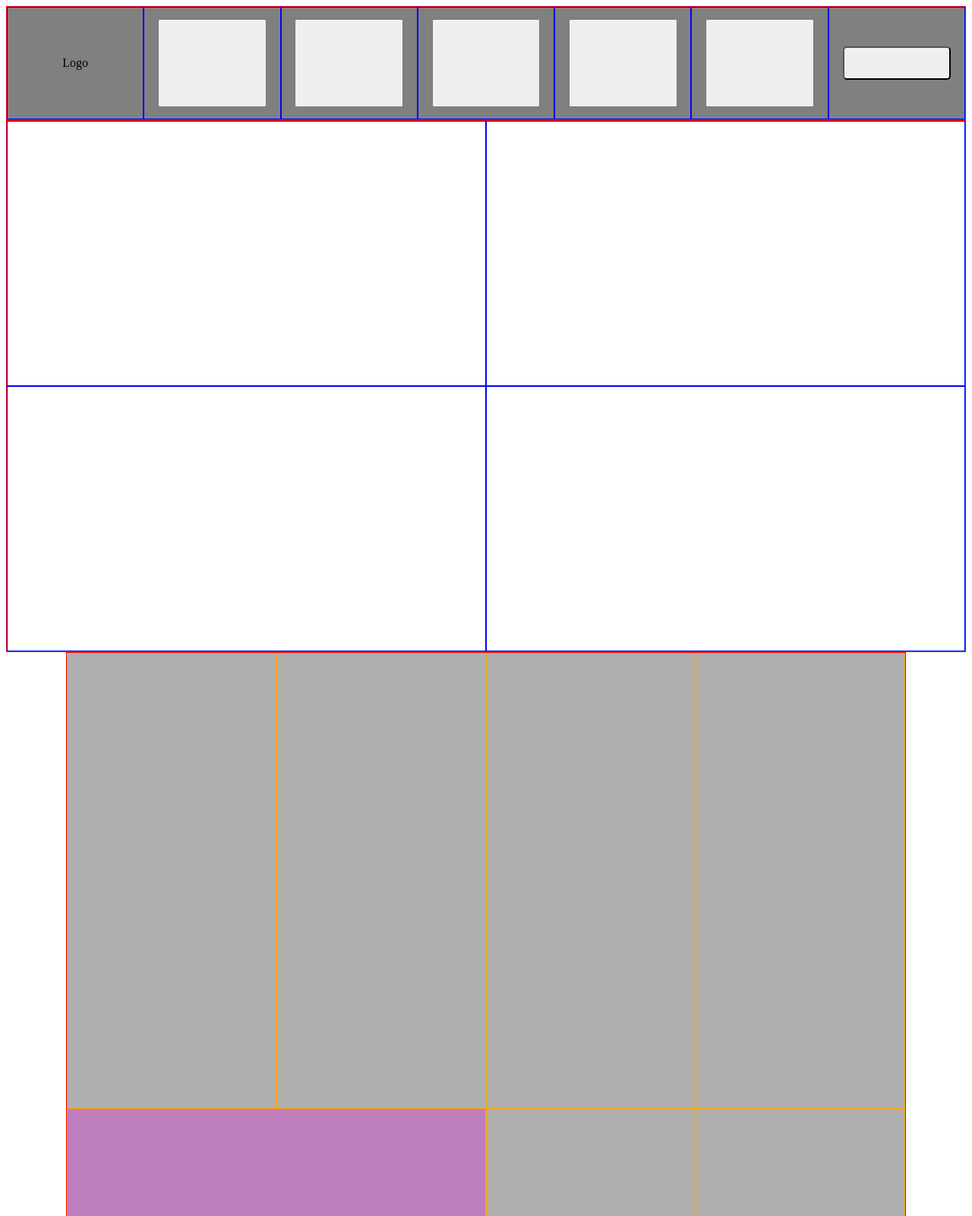
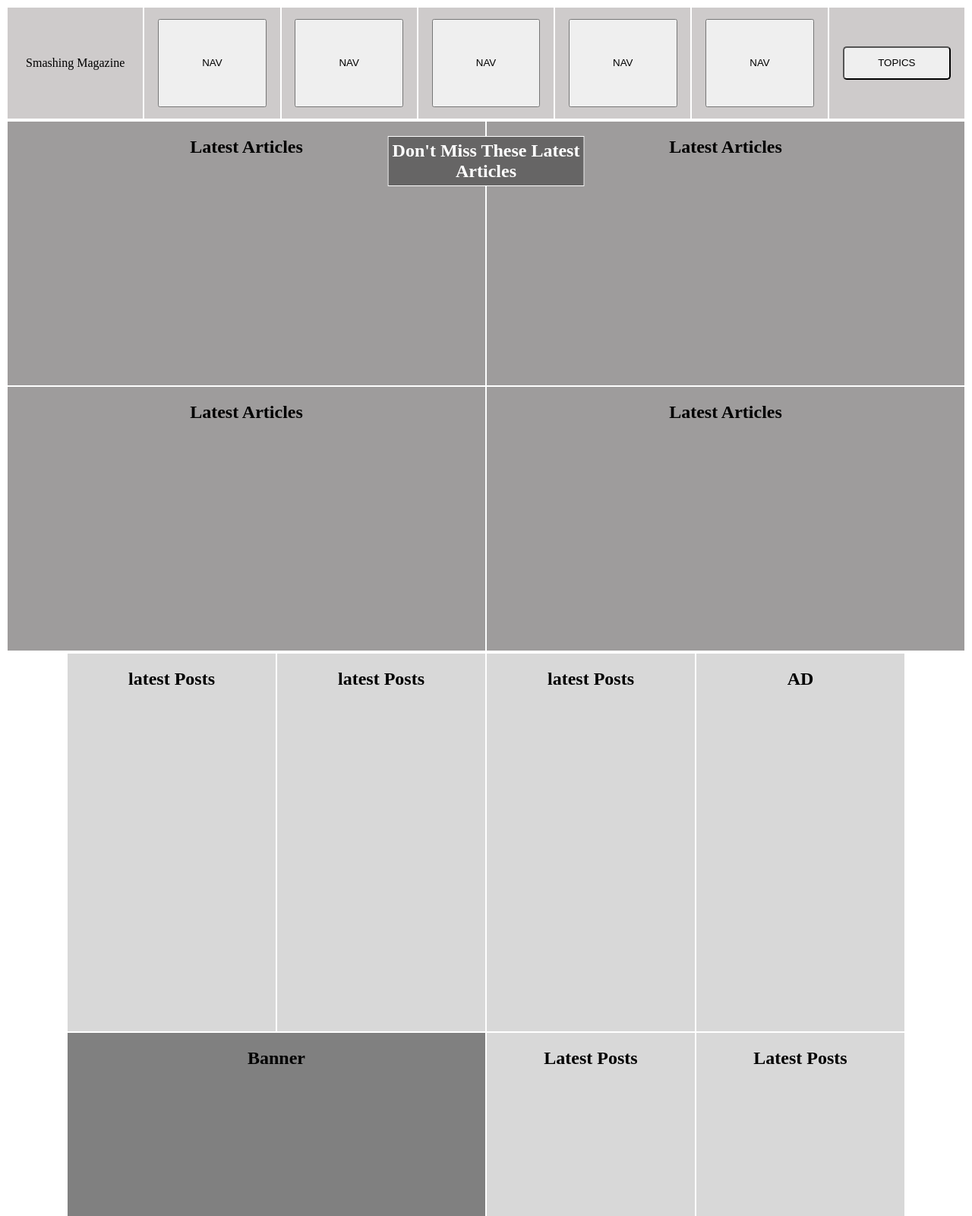
Before and after one commit to Ricala/design-teardown, a plain HTML site: page index.html in a window 1280 px wide. Shown: the top 1600 px of the page at 76% size. Drawn offline with Linux system fonts and the light colour scheme; a web font is replaced by a local one.

Commit message:
Add backgrounds, add font, add element titles

```diff
--- a/index.html
+++ b/index.html
@@ -2,97 +2,98 @@
 <head>
   <title>Design Teardown Ricala</title>
   <link rel="stylesheet" href="styles.css">
+  <link href="https://fonts.googleapis.com/css?family=ZCOOL+XiaoWei" rel="stylesheet">
 </head>
 
 <body>
   <div class="container">
     <nav class="nav-bar">
-      <div class="logo">Logo</div>
-      <div><button class="nav-btn"></button></div>
-      <div><button class="nav-btn"></button></div>
-      <div><button class="nav-btn"></button></div>
-      <div><button class="nav-btn"></button></div>
-      <div><button class="nav-btn"></button></div>
-      <div><button class="topic-btn"></button></div>
+      <div class="logo">Smashing Magazine</div>
+      <div><button class="nav-btn">NAV</button></div>
+      <div><button class="nav-btn">NAV</button></div>
+      <div><button class="nav-btn">NAV</button></div>
+      <div><button class="nav-btn">NAV</button></div>
+      <div><button class="nav-btn">NAV</button></div>
+      <div><button class="topic-btn">TOPICS</button></div>
     </nav>
 
     <section class="latest-articles">
-      <div class="latest-art"></div>
-      <div class="latest-art"></div>
-      <div class="latest-art"></div>
-      <div class="latest-art"></div>
+      <h2 class="alert">Don't Miss These Latest<br>Articles</h2>
+      <div class="latest-art"><h2>Latest Articles</h2></div>
+      <div class="latest-art"><h2>Latest Articles</h2></div>
+      <div class="latest-art"><h2>Latest Articles</h2></div>
+      <div class="latest-art"><h2>Latest Articles</h2></div>
     </section>
 
     <section class="main-articles">
-        <div class="each-main-art"></div>
-        <div class="each-main-art"></div>
-        <div class="each-main-art"></div>
-        <div class="each-main-art ad"></div>
-        <div class="content-banner"></div>
-        <div class="each-main-art"></div>
-        <div class="each-main-art"></div>
-        <div class="each-main-art"></div>
-        <div class="each-main-art"></div>
-        <div class="content-banner"></div>
+        <div class="each-main-art"><h2>latest Posts</h2></div>
+        <div class="each-main-art"><h2>latest Posts</h2></div>
+        <div class="each-main-art"><h2>latest Posts</h2></div>
+        <div class="each-main-art ad"><h2>AD</h2></div>
+        <div class="content-banner"><h2>Banner</h2></div>
+        <div class="each-main-art"><h2>Latest Posts</h2></div>
+        <div class="each-main-art"><h2>Latest Posts</h2></div>
+        <div class="each-main-art"><h2>Latest Posts</h2></div>
+        <div class="each-main-art"><h2>Latest Posts</h2></div>
+        <div class="content-banner"><h2>banner</h2></div>
     </section>
 
-    <div class="main-banner"></div>
+    <div class="main-banner"><h1>Large Banner</h1></div>
 
-    <section class="person-otw"></section>
+    <section class="person-otw"><h2>Person of the Week</h2></section>
 
     <section class="comm-articles">
-      <div class="each-comm-article"></div>
-      <div class="each-comm-article"></div>
-      <div class="each-comm-article"></div>
-      <div class="each-comm-article"></div>
-      <div class="each-comm-article"></div>
-      <div class="each-comm-article"></div>
+      <div class="each-comm-article"><h2>Community Article</h2></div>
+      <div class="each-comm-article"><h2>Community Article</h2></div>
+      <div class="each-comm-article"><h2>Community Article</h2></div>
+      <div class="each-comm-article"><h2>Community Article</h2></div>
+      <div class="each-comm-article"><h2>Community Article</h2></div>
+      <div class="each-comm-article"><h2>Community Article</h2></div>
     </section>
 
-    <div class="sub-banner">
-
-    </div>
+    <div class="sub-banner"><h2>Small Banner</h2></div>
     <section class="guides">
-      <div class="guide-section"></div>
-      <div class="guide-section"></div>
-      <div class="guide-section"></div>
-      <div class="guide-section"></div>
+      <div class="guide-section"><h2>Guides</h2></div>
+      <div class="guide-section"><h2>Guides</h2></div>
+      <div class="guide-section"><h2>Guides</h2></div>
+      <div class="guide-section"><h2>Guides</h2></div>
     </section>
 
-    <div class="news-banner"></div>
+    <div class="news-banner"><h2>Event Banner</h2></div>
     <footer class="foot">
+      <h2>Additional Topics</h2>
       <ul class="additional-topics">
-        <li class="topic">item</li>
-        <li class="topic">item</li>
-        <li class="topic">item</li>
-        <li class="topic">item</li>
-        <li class="topic">item</li>
-        <li class="topic">item</li>
-        <li class="topic">item</li>
-        <li class="topic">item</li>
-        <li class="topic">item</li>
-        <li class="topic">item</li>
-        <li class="topic">item</li>
-        <li class="topic">item</li>
-        <li class="topic">item</li>
-        <li class="topic">item</li>
-        <li class="topic">item</li>
-        <li class="topic">item</li>
-        <li class="topic">item</li>
-        <li class="topic">item</li>
-        <li class="topic">item</li>
-        <li class="topic">item</li>
-        <li class="topic">item</li>
-        <li class="topic">item</li>
-        <li class="topic">item</li>
-        <li class="topic">item</li>
-        <li class="topic">item</li>
-        <li class="topic">item</li>
-        <li class="topic">item</li>
-        <li class="topic">item</li>
-        <li class="topic">item</li>
-        <li class="topic">item</li>
-        <li class="topic">item</li>
+        <li class="topic">Topic</li>
+        <li class="topic">Topic</li>
+        <li class="topic">Topic</li>
+        <li class="topic">Topic</li>
+        <li class="topic">Topic</li>
+        <li class="topic">Topic</li>
+        <li class="topic">Topic</li>
+        <li class="topic">Topic</li>
+        <li class="topic">Topic</li>
+        <li class="topic">Topic</li>
+        <li class="topic">Topic</li>
+        <li class="topic">Topic</li>
+        <li class="topic">Topic</li>
+        <li class="topic">Topic</li>
+        <li class="topic">Topic</li>
+        <li class="topic">Topic</li>
+        <li class="topic">Topic</li>
+        <li class="topic">Topic</li>
+        <li class="topic">Topic</li>
+        <li class="topic">Topic</li>
+        <li class="topic">Topic</li>
+        <li class="topic">Topic</li>
+        <li class="topic">Topic</li>
+        <li class="topic">Topic</li>
+        <li class="topic">Topic</li>
+        <li class="topic">Topic</li>
+        <li class="topic">Topic</li>
+        <li class="topic">Topic</li>
+        <li class="topic">Topic</li>
+        <li class="topic">Topic</li>
+        <li class="topic">Topic</li>
       </ul>
     </footer>
   </div>
--- a/styles.css
+++ b/styles.css
@@ -1,5 +1,10 @@
 *, *:before, *:after {
   box-sizing: border-box;
+}
+
+body {
+  font-family: 'ZCOOL XiaoWei', serif;
+  text-align: center;
 }
 
 .container {
@@ -8,7 +13,7 @@
 }
 
 .container > * {
-  border: 1px solid red;
+  border: 1px solid white;
 }
 
 @media only screen and (max-width: 1762px) {
@@ -34,11 +39,11 @@
 
 .nav-bar > * {
   flex: 1 1 14%;
-  border: 1px solid blue;
+  border: 1px solid white;
 }
 
 .nav-bar div {
-  background: gray;
+  background: rgb(206, 203, 203);
   display: flex;
   align-items: center;
   justify-content: center;
@@ -78,7 +83,18 @@
 
 .latest-articles > * {
   flex-basis: 25%;
-  border: 1px solid blue;
+  background-color: rgb(158, 156, 156);
+  border: 1px solid white;
+}
+
+.alert {
+  position: absolute;
+  left: 0;
+  margin-left:50%;
+  transform: translateX(-50%);
+  background-color: rgb(102, 101, 101);
+  color: rgb(255, 255, 255);
+  padding: 5px;
 }
 
 @media only screen and (max-width: 1762px) {
@@ -107,6 +123,14 @@
     flex-basis: 100%;
   }
 
+  .latest-articles {
+    margin-top: 65px;
+  }
+
+  .alert {
+    top: 140px ;
+  }
+
 }
 
 /*
@@ -115,15 +139,15 @@
 
 .main-articles {
   grid-column: 2 / -2;
-  height: 1800px;
+  height: 1500px;
   display: flex;
   flex-wrap: wrap;
   justify-content:space-between;
 }
 
 .main-articles > * {
-  background-color: rgba(0, 0, 0, 0.315);
-  border: 1px solid orange;
+  background-color: rgba(0, 0, 0, 0.151);
+  border: 1px solid white;
 }
 
 .each-main-art {
@@ -132,7 +156,7 @@
 
 .content-banner {
   flex: 0 1 50%;
-  background-color: rgba(128, 0, 128, 0.5);
+  background-color: gray;
 }
 
 .ad {
@@ -165,11 +189,13 @@
 .main-banner {
   grid-column: 1 / -1;
   height: 600px;
+  background-color: rgb(70, 69, 69);
 }
 
 .person-otw {
   grid-column: 1 / -2;
   height: 400px;
+  background-color: rgb(184, 184, 184);
 }
 
 /*
@@ -184,8 +210,8 @@
 
 .each-comm-article {
   flex: 0 1 50%;
-  background:rgba(255, 166, 0, 0.274);
-  border: 1px solid orange;
+  background:gray;
+  border: 1px solid white;
 }
 
 @media only screen and (max-width: 1024px) {
@@ -197,6 +223,7 @@
 .sub-banner {
   grid-column: 1 / -1;
   height: 350px;
+  background-color: rgb(87, 86, 86);
 }
 
 /*
@@ -212,8 +239,8 @@
 
 .guide-section {
   flex: 0 1 25%;
-  background-color: rgba(0, 0, 255, 0.623);
-  border: 1px solid blue;
+  background-color: rgb(175, 174, 174);
+  border: 1px solid white;
 }
 
 @media only screen and (max-width: 1024px) {
@@ -225,6 +252,7 @@
 .news-banner {
  grid-column: 2 / -2;
  height: 700px;
+ background-color: rgb(71, 71, 71);
 }
 
 .foot {
@@ -237,6 +265,7 @@
   display: flex;
   flex-wrap: wrap;
   justify-content: center;
+  background-color:rgb(216, 216, 216);
 }
 
 .topic {
```
